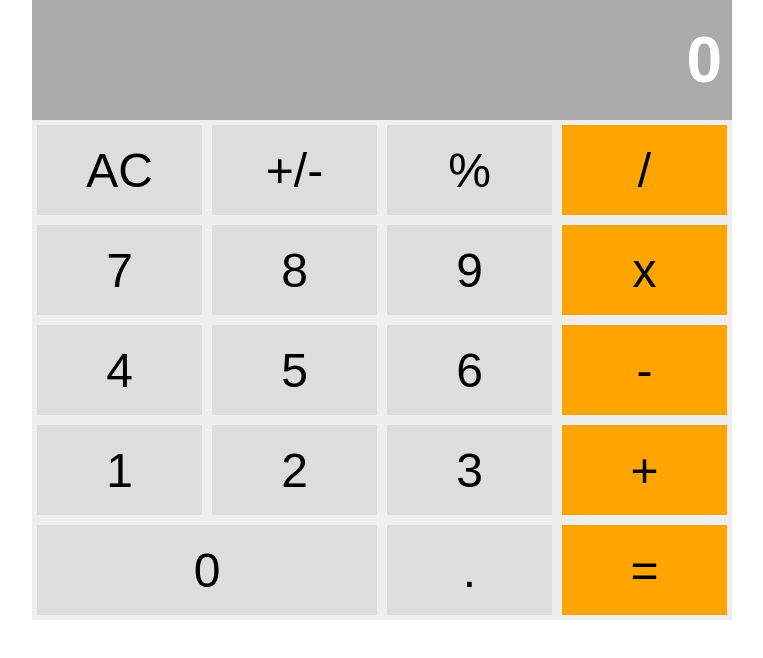
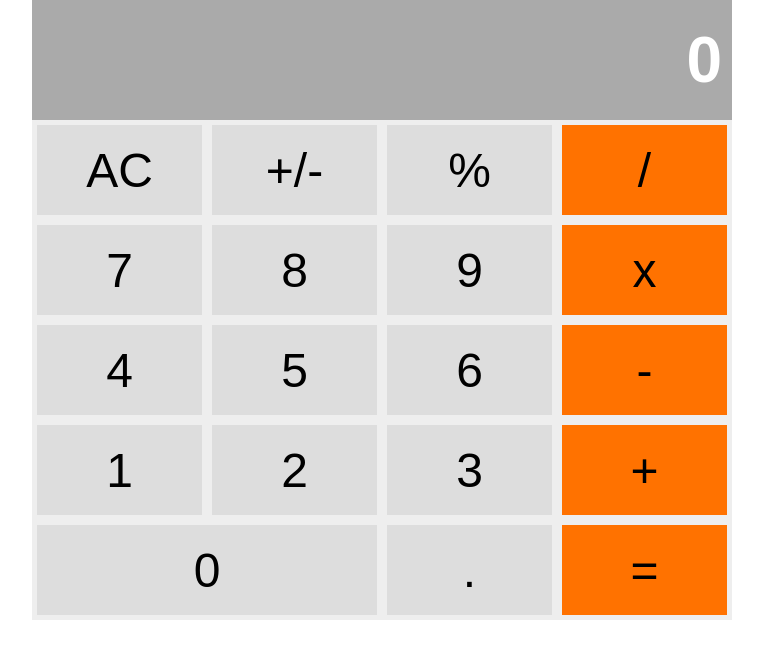
Before and after one commit to cdrani/react-calculator, a React (Create React App) app: page / in a window 1280 px wide. Shown: the top 658 px of the page, without its empty margins (258-1021 px from the left). Built offline with nearby package versions, Linux system fonts and the light colour scheme.

Commit message:
add hover effect to buttons

```diff
--- a/src/components/Button.js
+++ b/src/components/Button.js
@@ -5,12 +5,16 @@ import styled from 'styled-components'
 const CalcButton = styled.button`
   width: ${props => (props.wide ? '50%' : '25%')};
   height: 100%;
+  font-size: 3rem;
   text-align: center;
   border: solid #eee 5px;
   color: #000;
   background-color: ${props => props.color || '#ddd'};
   cursor: pointer;
-  font-size: 3rem;
+
+  :hover {
+    background-color: ${props => (props.color ? '#ff9926' : '#bbb')};
+  }
 `
 
 const Button = ({ buttonName, color, wide }) => (
--- a/src/components/ButtonPanel.js
+++ b/src/components/ButtonPanel.js
@@ -18,30 +18,30 @@ const ButtonPanel = () => {
         <Button buttonName="AC" />
         <Button buttonName="+/-" />
         <Button buttonName="%" />
-        <Button color="orange" buttonName="/" />
+        <Button color="#ff7200" buttonName="/" />
       </Div>
       <Div>
         <Button buttonName="7" />
         <Button buttonName="8" />
         <Button buttonName="9" />
-        <Button color="orange" buttonName="x" />
+        <Button color="#ff7200" buttonName="x" />
       </Div>
       <Div>
         <Button buttonName="4" />
         <Button buttonName="5" />
         <Button buttonName="6" />
-        <Button color="orange" buttonName="-" />
+        <Button color="#ff7200" buttonName="-" />
       </Div>
       <Div>
         <Button buttonName="1" />
         <Button buttonName="2" />
         <Button buttonName="3" />
-        <Button color="orange" buttonName="+" />
+        <Button color="#ff7200" buttonName="+" />
       </Div>
       <Div>
         <Button buttonName="0" wide />
         <Button buttonName="." />
-        <Button color="orange" buttonName="=" />
+        <Button color="#ff7200" buttonName="=" />
       </Div>
     </Wrapper>
   )
```
